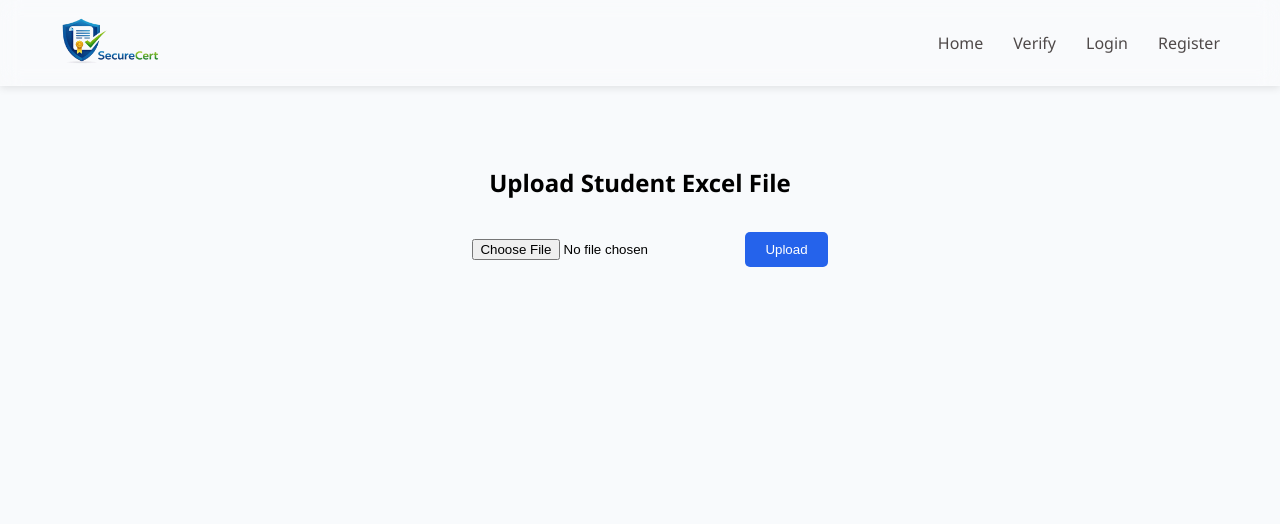
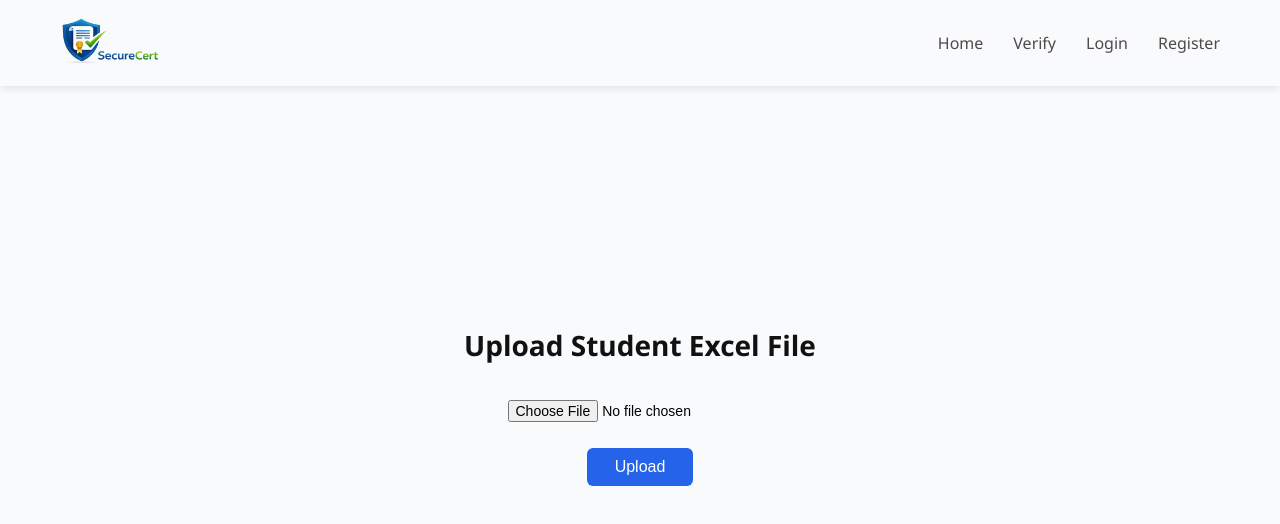
Before and after one commit to MuttannaSingadi/certificate-verification-system, a React (Vite) app in the folder frontend/: page /uploadstudents in a window 1280 px wide. Shown: the top 524 px of the page. Built offline with nearby package versions, Linux system fonts and the light colour scheme.

Commit message:
Fix API URL to correct Render backend

```diff
--- a/frontend/src/pages/UploadStudents.jsx
+++ b/frontend/src/pages/UploadStudents.jsx
@@ -22,7 +22,7 @@ export default function UploadStudents(){
 
     try{
 
-      const res = await fetch("https://certificate-backend.onrender.com/api/upload/students", {
+      const res = await fetch("https://certificate-verification-system-tpcf.onrender.com/api/upload/students", {
         method: "POST",
         body: formData
       });
--- a/frontend/src/services/api.js
+++ b/frontend/src/services/api.js
@@ -1,3 +1,3 @@
-const API_BASE = "https://certificate-backend.onrender.com/api";
+const API = "https://certificate-verification-system-tpcf.onrender.com";
 
-export default API_BASE;
+export default API;
--- a/frontend/src/styles/upload.css
+++ b/frontend/src/styles/upload.css
@@ -1,21 +1,49 @@
-.upload-container{
-  text-align:center;
-  margin-top:80px;
+/* upload.css */
+
+.upload-container {
+  display: flex;
+  flex-direction: column;
+  align-items: center;
+  justify-content: center;
+  height: 80vh;
+  text-align: center;
 }
 
-.upload-container h2{
-  margin-bottom:20px;
+/* Title */
+.upload-container h2 {
+  font-size: 28px;
+  font-weight: 600;
+  margin-bottom: 30px;
+  color: #111;
 }
 
-.upload-container input{
-  margin:20px;
+/* File input */
+.upload-container input[type="file"] {
+  margin-bottom: 20px;
+  padding: 6px;
+  font-size: 14px;
 }
 
-.upload-container button{
-  padding:10px 20px;
-  background:#2563eb;
-  color:white;
-  border:none;
-  border-radius:5px;
-  cursor:pointer;
+/* Upload button */
+.upload-container button {
+  background-color: #2563eb;
+  color: white;
+  border: none;
+  padding: 10px 28px;
+  font-size: 16px;
+  border-radius: 6px;
+  cursor: pointer;
+  transition: 0.3s ease;
 }
+
+/* Hover effect */
+.upload-container button:hover {
+  background-color: #1e4fd8;
+  transform: scale(1.05);
+}
+
+/* Optional: align input + button in one row */
+.upload-container input,
+.upload-container button {
+  display: inline-block;
+}
```
